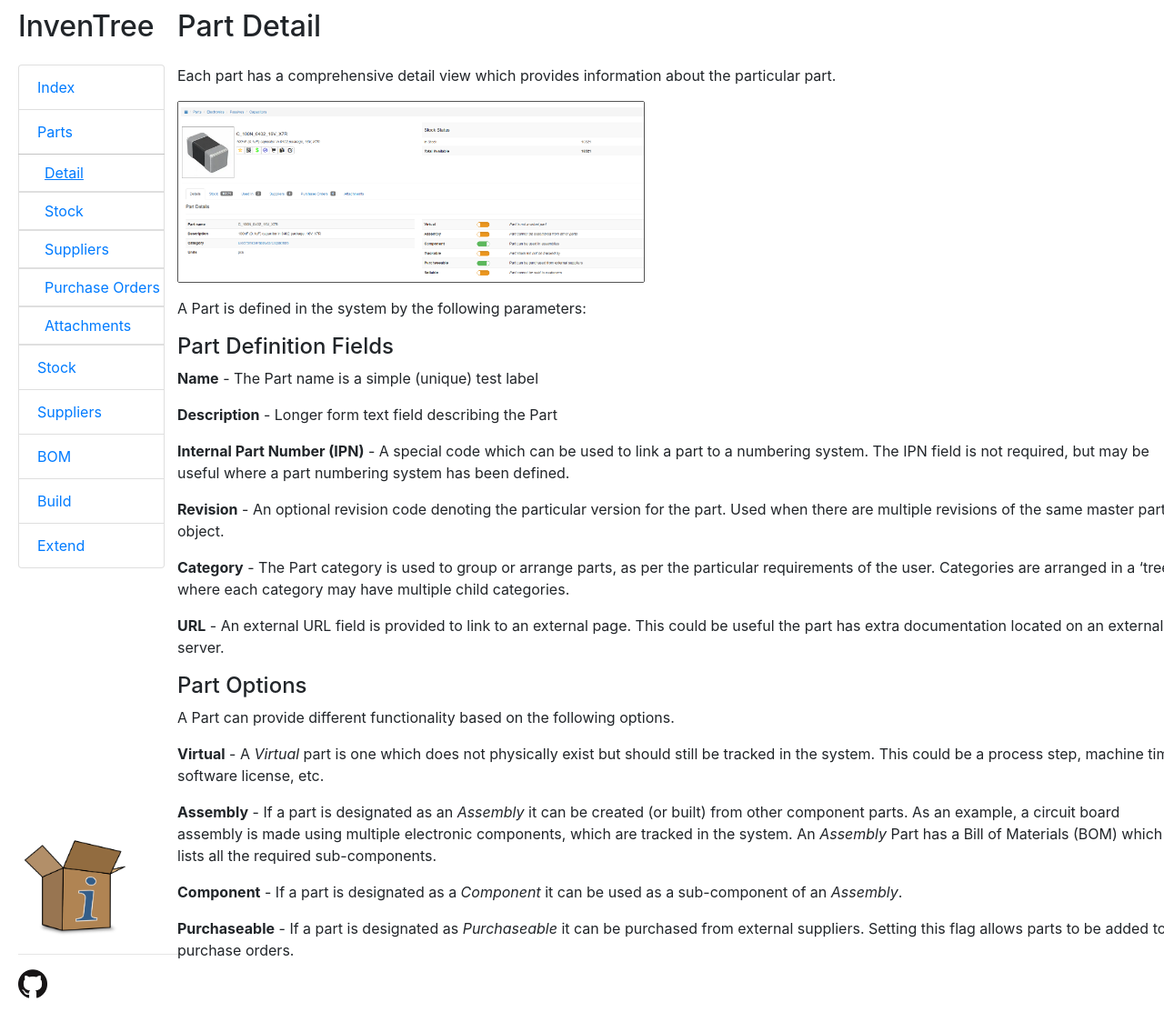
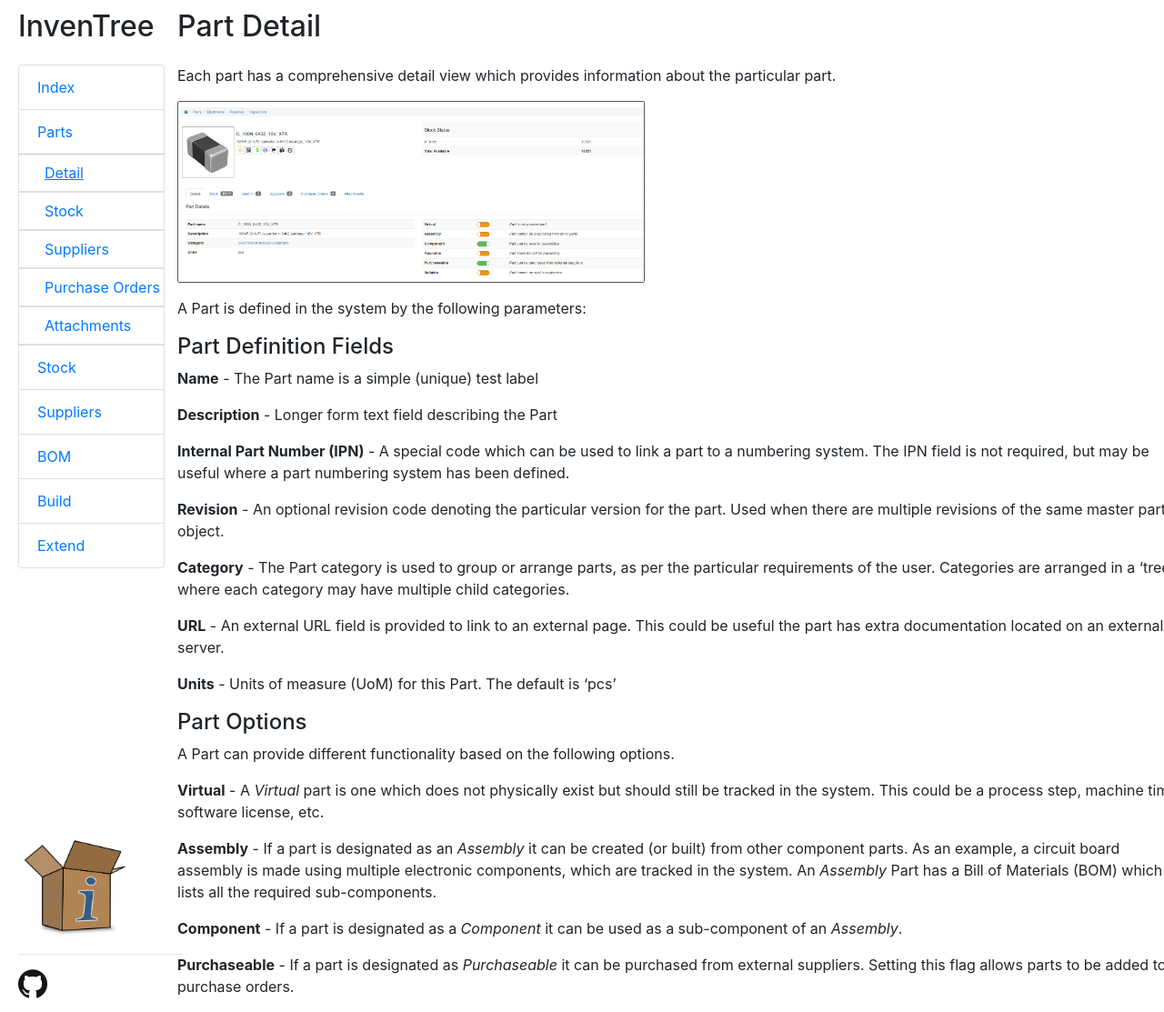
Before and after one commit to inventree/InvenTree.github.io, a Jekyll site: the page built from part_detail.md, in a window 1280 px wide and 1113 px high. Shown: the whole window at 91% size. Built offline with Jekyll 4.4.1, drawn with Linux system fonts in a browser that asks for light colours.

Commit message:
Simplify image renderer

```diff
--- a/_includes/img.html
+++ b/_includes/img.html
@@ -1,5 +1,5 @@
 <figure class='image'>
     <a href="{{ include.url }}">
-        <img class='img-inline' src='{{ include.url }}' alt='{{ include.description }}' title='{{ include.description }}'>
+        <img class='img-inline' src='/assets/img/{{ include.url }}' alt='{{ include.description }}' title='{{ include.description }}'>
     </a>
 </figure>
--- a/part_detail.md
+++ b/part_detail.md
@@ -4,7 +4,7 @@
 
 Each part has a comprehensive detail view which provides information about the particular part.
 
-{% include img.html url="/assets/img/part/part_overview.png" description="Part details" %}
+{% include img.html url="part/part_overview.png" description="Part details" %}
 
 A Part is defined in the system by the following parameters:
 
@@ -22,6 +22,8 @@
 
 **URL** - An external URL field is provided to link to an external page. This could be useful the part has extra documentation located on an external server.
 
+**Units** - Units of measure (UoM) for this Part. The default is 'pcs'
+
 ## Part Options
 
 A Part can provide different functionality based on the following options.
```
Also changed, not shown: part_stock.md (+1 -1 lines), parts.md (+1 -1 lines).
